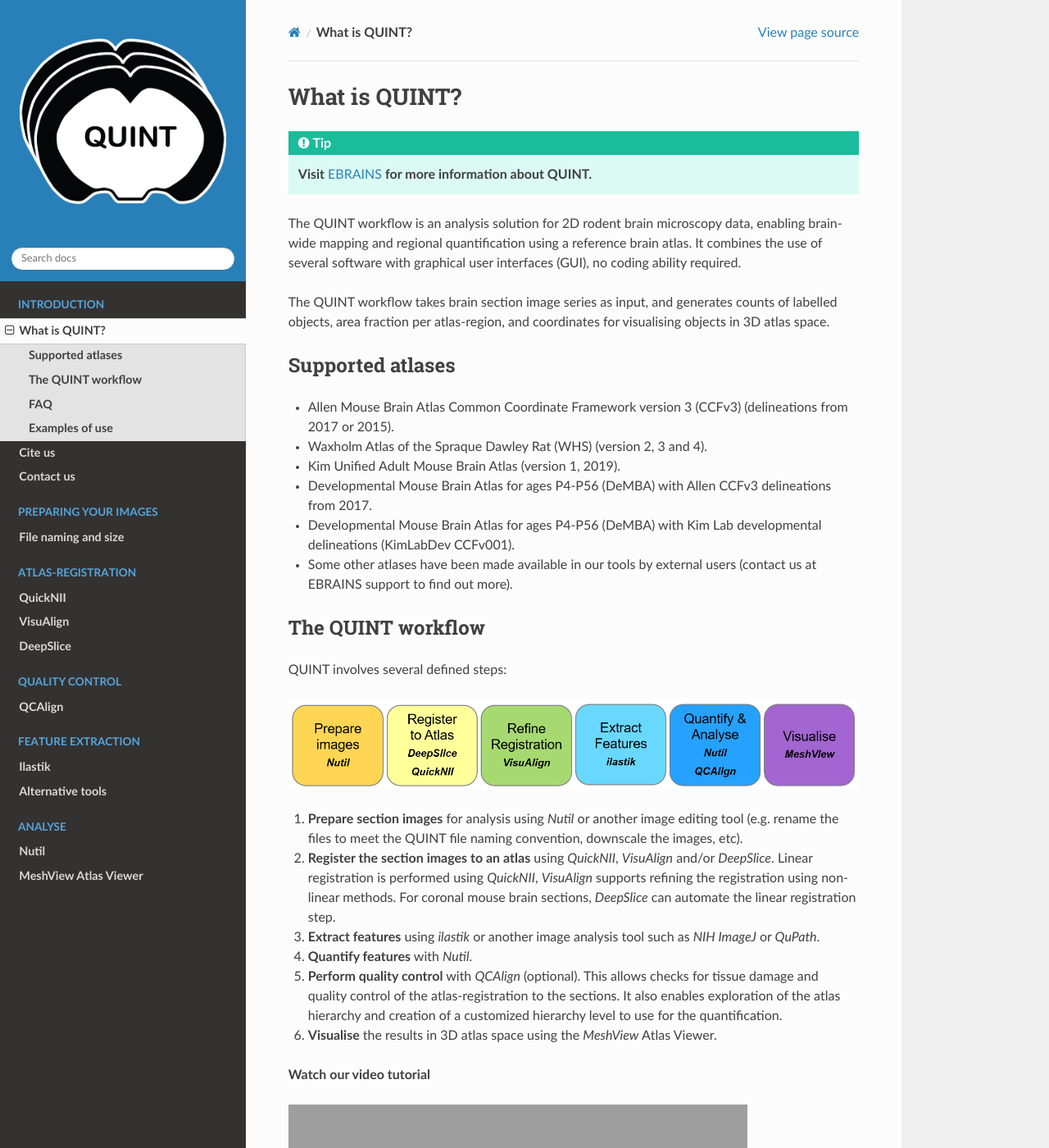
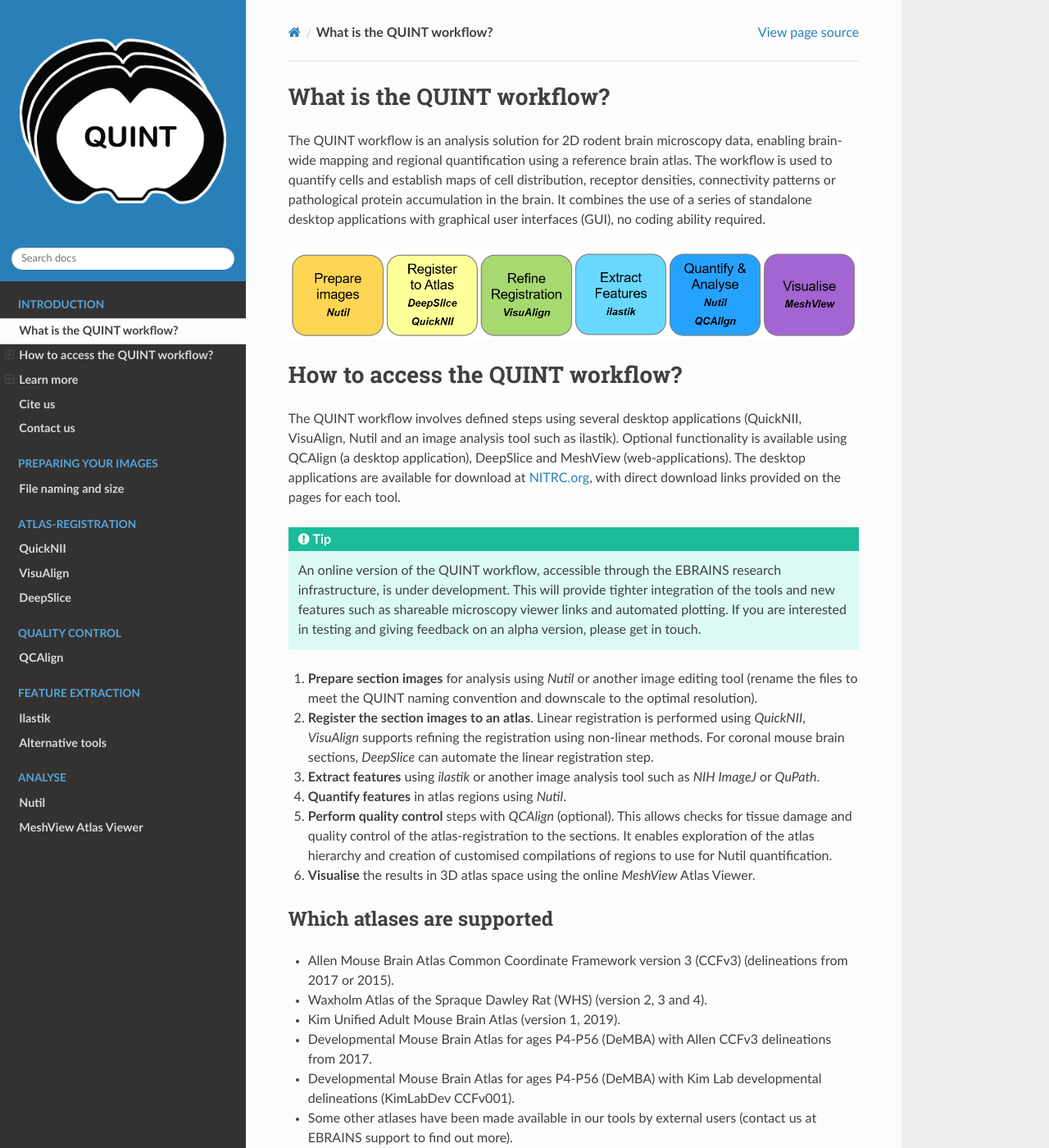
Before and after one commit to Neural-Systems-at-UIO/QUINT_workflow, a Sphinx documentation site: the page built from docs/QUINTintro.rst, in a window 1280 px wide and 1400 px high. Shown: the whole window at 82% size. Built offline with Sphinx 7.4.7 and the Read the Docs theme 3.1.0, drawn with Linux system fonts in a browser that asks for light colours; some of the changed text lies outside the part shown; grey boxes are pictures that could not be loaded.

Commit message:
Update QUINTintro.rst

```diff
--- a/docs/QUINTintro.rst
+++ b/docs/QUINTintro.rst
@@ -1,15 +1,28 @@
-**What is QUINT?**
-==================
+**What is the QUINT workflow?**
+=================================
+
+The QUINT workflow is an analysis solution for 2D rodent brain microscopy data, enabling brain-wide mapping and regional quantification using a reference brain atlas. The workflow is used to quantify cells and establish maps of cell distribution, receptor densities, connectivity patterns or pathological protein accumulation in the brain. It combines the use of a series of standalone desktop applications with graphical user interfaces (GUI), no coding ability required.
+
+.. image:: images/QUINT_image.PNG
+
+
+**How to access the QUINT workflow?**
+======================================
+
+The QUINT workflow involves defined steps using several desktop applications (QuickNII, VisuAlign, Nutil and an image analysis tool such as ilastik). Optional functionality is available using QCAlign (a desktop application), DeepSlice and MeshView (web-applications). The desktop applications are available for download at `NITRC.org <https://www.nitrc.org>`_, with direct download links provided on the pages for each tool.
 
 .. tip::
-   **Visit** `EBRAINS <https://ebrains.eu/service/quint/>`_ **for more information about QUINT.**
+   An online version of the QUINT workflow, accessible through the EBRAINS research infrastructure, is under development. This will provide tighter integration of the tools and new features such as shareable microscopy viewer links and automated plotting. If you are interested in testing and giving feedback on an alpha version, please get in touch.
 
-The QUINT workflow is an analysis solution for 2D rodent brain microscopy data, enabling brain-wide mapping and regional quantification using a reference brain atlas. It combines the use of several software with graphical user interfaces (GUI), no coding ability required.
+1. **Prepare section images** for analysis using *Nutil* or another image editing tool (rename the files to meet the QUINT naming convention and downscale to the optimal resolution).
+2. **Register the section images to an atlas**. Linear registration is performed using *QuickNII*, *VisuAlign* supports refining the registration using non-linear methods. For coronal mouse brain sections, *DeepSlice* can automate the linear registration step.
+3. **Extract features** using *ilastik* or another image analysis tool such as *NIH ImageJ* or *QuPath*.
+4. **Quantify features** in atlas regions using *Nutil*.
+5. **Perform quality control** steps with *QCAlign* (optional). This allows checks for tissue damage and quality control of the atlas-registration to the sections. It enables exploration of the atlas hierarchy and creation of customised compilations of regions to use for Nutil quantification.
+6. **Visualise** the results in 3D atlas space using the online *MeshView* Atlas Viewer.
 
-The QUINT workflow takes brain section image series as input, and generates counts of labelled objects, area fraction per atlas-region, and coordinates for visualising objects in 3D atlas space.
-
-**Supported atlases**
-------------------------
+**Which atlases are supported**
+-----------------------------------
 
 * Allen Mouse Brain Atlas Common Coordinate Framework version 3 (CCFv3) (delineations from 2017 or 2015).
 * Waxholm Atlas of the Spraque Dawley Rat (WHS) (version 2, 3 and 4).
@@ -18,21 +31,16 @@
 * Developmental Mouse Brain Atlas for ages P4-P56 (DeMBA) with Kim Lab developmental delineations (KimLabDev CCFv001).
 * Some other atlases have been made available in our tools by external users (contact us at EBRAINS support to find out more).
 
-**The QUINT workflow**
-------------------------
+**What is the output of the QUINT workflow?**
+-----------------------------------------------
 
-QUINT involves several defined steps:
+The QUINT workflow takes brain section image series as input, and generates counts of labelled objects, area fraction per atlas-region, and coordinates for visualising objects in 3D atlas space.
 
-.. image:: images/QUINT_image.PNG
-
-1. **Prepare section images** for analysis using *Nutil* or another image editing tool (e.g. rename the files to meet the QUINT file naming convention, downscale the images, etc).
-2. **Register the section images to an atlas** using *QuickNII*, *VisuAlign* and/or *DeepSlice*. Linear registration is performed using *QuickNII*, *VisuAlign* supports refining the registration using non-linear methods. For coronal mouse brain sections, *DeepSlice* can automate the linear registration step.
-3. **Extract features** using *ilastik* or another image analysis tool such as *NIH ImageJ* or *QuPath*.
-4. **Quantify features** with *Nutil*.
-5. **Perform quality control** with *QCAlign* (optional). This allows checks for tissue damage and quality control of the atlas-registration to the sections. It also enables exploration of the atlas hierarchy and creation of a customized hierarchy level to use for the quantification.
-6. **Visualise** the results in 3D atlas space using the *MeshView* Atlas Viewer.
+**Learn more**
+================
 
 **Watch our video tutorial**
+------------------------------
 
 .. raw:: html
 
```
Also changed, not shown: other parts of docs/QUINTintro.rst (+5 -1 lines).
